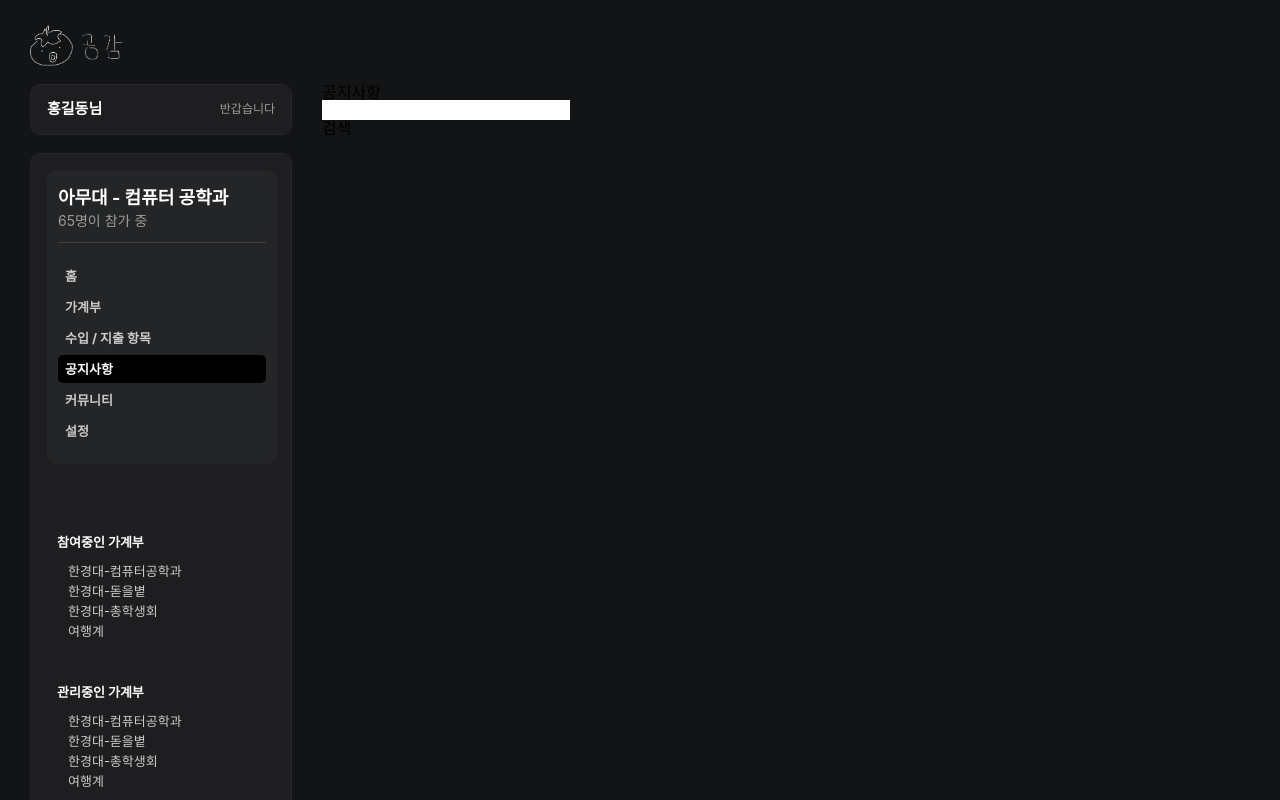
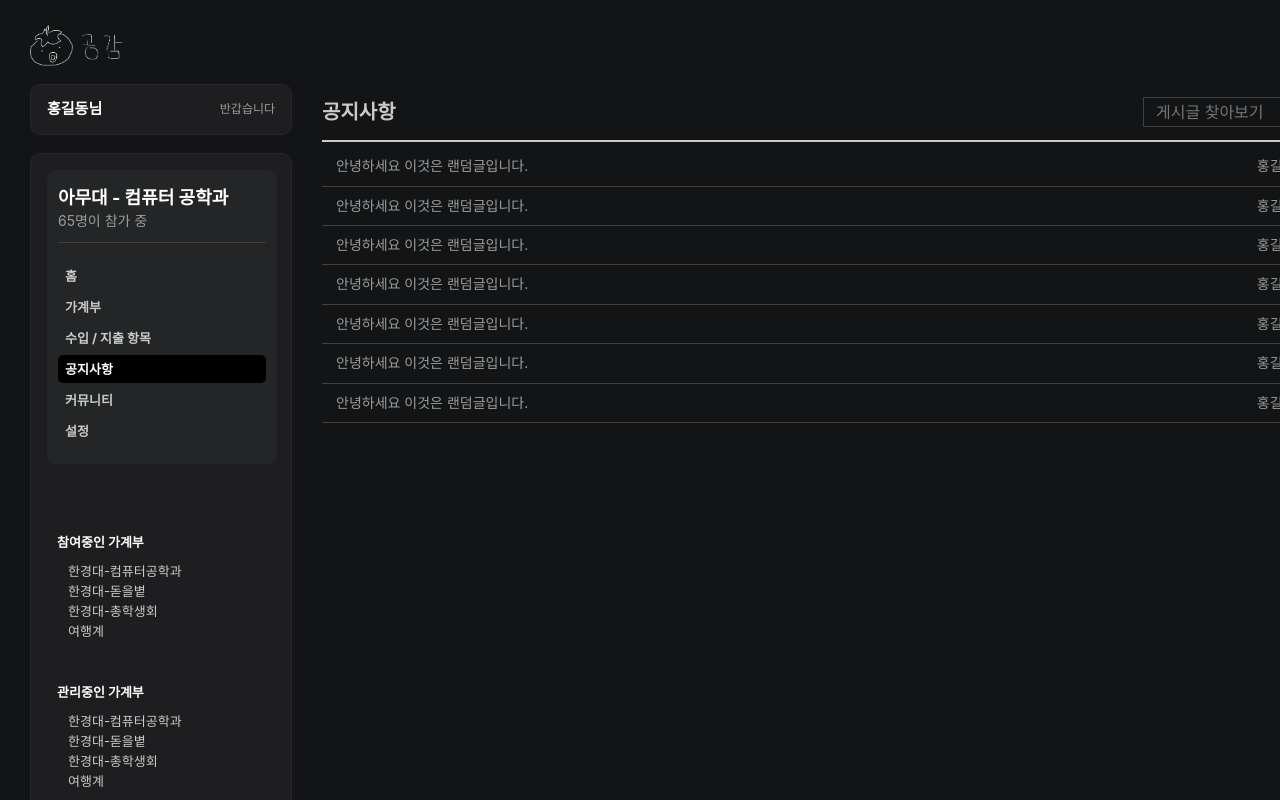
Before and after one commit to youngchannelforyou/gonggam, a React (Create React App) app in the folder frontend/: page /1/notice in a window 1280 px wide. Built offline with nearby package versions, Linux system fonts and the light colour scheme.

Commit message:
[frontend-fixed] map함수 임시 key추가, loading컴포넌트 수정, 게시글 페이지 css

```diff
--- a/frontend/src/components/PersonalAcountBook/AccountBookNameList.jsx
+++ b/frontend/src/components/PersonalAcountBook/AccountBookNameList.jsx
@@ -8,7 +8,10 @@ function AccountBookNameList({ title, list }) {
                 <div className={titleWrapper}>{title}</div>
             </div>
             <div className={accountBookListWrapper}>
-                {list.map((element) => <a className={accountBookElement} href='title'>{element}</a>)}
+                {list.map((element, index) => {
+                    const tmpKey = index + 1;
+                    return <a className={accountBookElement} href='title' key={tmpKey}>{element}</a>
+                })}
             </div>
         </div>
     );
--- /dev/null
+++ b/frontend/src/components/PersonalAcountBook/Board/Board.jsx
@@ -0,0 +1,128 @@
+import React from 'react';
+import { css } from '@emotion/css';
+
+
+function Board({ title, postList }) {
+    return (
+        <div className={container}>
+            <div className={writingHeader}>
+                <div className={writingTitle}>{title}</div>
+                <div className={searchBox}>
+                    <input className={searchInput} placeholder='게시글 찾아보기' />
+                    <button className={searchButton}>검색</button>
+                </div>
+            </div>
+            <div className={devideBar} />
+            <table className={writingListWrapper}>
+                {
+                    postList.map((item, idx) => {
+                        const tmpKey = idx + 1;
+                        return (
+                            <tr className={writingItemWrapper} key={tmpKey}>
+                                <td className={writingItemTitle}>
+                                    <a href='#'>{item.title}</a>
+                                </td>
+                                <td className={writingItemAuth}>
+                                    <a href='#'>{item.auth}</a>
+                                </td>
+                                <td className={writingItemDate}>
+                                    <a href='#'>{item.date}</a>
+                                </td>
+                            </tr>
+                        )
+                    })
+                }
+            </table>
+        </div>
+    );
+}
+
+export default Board;
+
+const container = css`
+    width: 100%;
+`;
+
+const writingHeader = css`
+    display: flex;
+    justify-content: space-between;
+`;
+
+const writingTitle = css`
+    height: 56px;
+    color: #CACACA;
+    font-size: 20px;
+    font-weight: bold;
+    line-height: 56px;
+`;
+
+const searchBox = css`
+    display: flex;
+    align-items: center;
+
+    height: 56px;
+`;
+
+const searchInput = css`
+    width: 200px;
+    height: 30px;
+    padding: 8px 12px;
+    color: white;
+
+    background-color: #121416;
+    border: 1px solid #404040;
+    /* border-radius: 19px; */
+`;
+
+const searchButton = css`
+    width: 50px;
+    height: 30px;
+    line-height: 30px;
+
+    text-align: center;
+    color: #D6D6D6;
+    background-color: #404040;
+
+`;
+
+const devideBar = css`
+    width: 100%;
+    height: 1px;
+    border: 1px solid #CACACA;
+`;
+
+
+const writingListWrapper = css`
+    width: 100%;
+    margin-top: 5px;
+    margin-bottom: 10px;
+    border-collapse: collapse;
+    color: #9c9c9c;
+    font-size: 14px;
+    font-weight: 400;
+`;
+
+const writingItemWrapper = css`
+    width: 100%;
+    border-bottom: 1px solid #404040;
+
+    td {
+        height: 16px;
+        line-height: 1.6;
+        padding: 8px 4px 8px 14px;
+        text-overflow : ellipsis;
+    }
+`;
+
+const writingItemTitle = css`
+    text-align: left;
+`;
+
+const writingItemAuth = css`
+    text-align: right;
+`;
+const writingItemDate = css`
+    width: 71px;
+    padding-left: 46px;
+    text-align: right;
+`;
--- a/frontend/src/components/PersonalAcountBook/Budget/BudgetBox.jsx
+++ b/frontend/src/components/PersonalAcountBook/Budget/BudgetBox.jsx
@@ -22,11 +22,12 @@ function BudgeBox({ spendTagList, title, amount, type }) {
                 <button className={addButton}>+</button>
             </div>
             <div className={tagBox}>
-                {spendTagList.map((tag) => {
+                {spendTagList.map((tag, index) => {
+                    const tmpKey = index + 1;
                     const randomNumber = Math.floor(Math.random() * 10);
                     const color = colorSet[randomNumber];
 
-                    return <div className={tagItem(color)}>{tag}</div>
+                    return <div className={tagItem(color)} key={tmpKey}>{tag}</div>
                 }
                 )}
             </div>
@@ -40,7 +41,7 @@ export default BudgeBox;
 const tagContainer = css`
     width: 100%;
     height: fit-content;
-    padding: 18px 22px 22px;
+    padding: 10px 22px 22px;
     background-color: #1C1E1F;
     border-radius: 20px;
 `;
@@ -53,7 +54,7 @@ const titleBox = css`
 
 const titleWrapper = css`
     line-height: 32px;
-    font-size: 18px;
+    font-size: 17px;
     color: #9c9c9c;
 `;
 
@@ -70,7 +71,7 @@ const tagBox = css`
     display: flex;
     gap: 12px;
 
-    margin-top: 22px;
+    margin-top: 18px;
 `
 
 const tagItem = (color) => css`
--- a/frontend/src/components/PersonalAcountBook/Home/Dashboard.jsx
+++ b/frontend/src/components/PersonalAcountBook/Home/Dashboard.jsx
@@ -3,8 +3,13 @@ import { css } from '@emotion/css';
 import DashboardGraph from './DashboardGraph';
 import WidthBar from './WidthBar';
 
-function Dashboard({ amount }) {
-    const [clickedScope, setClickedScope] = useState('');
+/*
+    clickedScope: 1(일), 2(월), 3(달)
+*/
+
+function Dashboard({ accountNumber }) {
+    const [isLoading, setIsLoading] = useState(true);
+    const [clickedScope, setClickedScope] = useState(null);
     const [expenseBarItemsInfo, setExpenseBarItemsWidth] = useState([
         { title: '축제준비', percent: 0 },
         { title: '축제준비', percent: 0 },
@@ -23,8 +28,36 @@ function Dashboard({ amount }) {
             { title: '축제준비', percent: 10 },
             { title: '축제준비', percent: 3 },
             { title: '축제준비', percent: 2 },
-        ])
-    }, [])
+        ]);
+
+        homePostRequset();
+    }, []);
+
+    useEffect(() => {
+        if (accountNumber !== null)
+            setIsLoading(true);
+    }, [accountNumber])
+
+
+
+    async function homePostRequset() {
+        await fetch('http://localhost:8080/AccountBook/getcostlist', {
+            method: 'POST',
+            body: JSON.stringify({
+                'Term': 1,
+                'AccountBook': accountNumber
+            }),
+            headers: {
+                'Content-Type': 'application/json',
+                'Accept': 'application/json',
+            },
+            credentials: 'include', // get cookie
+        })
+            .then((responseData) => responseData.json())
+            .then((data) => {
+                console.log(data);
+            })
+    }
 
     return (
         <div className={container}>
@@ -33,15 +66,15 @@ function Dashboard({ amount }) {
                     <div className={budgetText}>예산 잔액</div>
                     <div className={balanceWrapper}>
                         <p className={dollorIcon} >₩</p>
-                        <p className={amountText}>{new Intl.NumberFormat().format(amount)}</p>
+                        <p className={amountText}>{new Intl.NumberFormat().format(1111)}</p>
                     </div>
                 </div>
                 <div>
                     <div className={scopeButtonWrapper}>
-                        <button className={scopeButton('day', clickedScope)} onClick={() => setClickedScope('day')}>1일</button>
-                        <button className={scopeButton('week', clickedScope)} onClick={() => setClickedScope('week')}>1주</button>
-                        <button className={scopeButton('month', clickedScope)} onClick={() => setClickedScope('month')}>1달</button>
-                        <button className={scopeButton('year', clickedScope)} onClick={() => setClickedScope('year')}>1년</button>
+                        <button className={scopeButton(1, clickedScope)} onClick={() => setClickedScope(1)}>1일</button>
+                        <button className={scopeButton(2, clickedScope)} onClick={() => setClickedScope(2)}>1주</button>
+                        <button className={scopeButton(3, clickedScope)} onClick={() => setClickedScope(3)}>1달</button>
+                        {/* <button className={scopeButton('year', clickedScope)} onClick={() => setClickedScope('year')}>1년</button> */}
                     </div>
                     <div>
                         <DashboardGraph />
@@ -53,22 +86,24 @@ function Dashboard({ amount }) {
                     <div className={expenseText}>지출항목</div>
                     <div className={expenseBarWrapper}>
                         {
-                            expenseBarItemsInfo.map((itemInfo, idx) =>
-                                <div className={expenseBarItem(idx, colorSet[idx], itemInfo.percent)} />
-                            )
+                            expenseBarItemsInfo.map((itemInfo, idx) => {
+                                const tmpKey = idx + 1;
+                                return <div className={expenseBarItem(idx, colorSet[idx], itemInfo.percent)} key={tmpKey} />
+                            })
                         }
                     </div>
                     <div className={expenseListWrapper}>
                         {
-                            expenseBarItemsInfo.map((itemInfo, idx) =>
-                                <div className={expenseListItemInfo}>
+                            expenseBarItemsInfo.map((itemInfo, idx) => {
+                                const tmpKey = idx + 1;
+                                return <div className={expenseListItemInfo} key={tmpKey}>
                                     <div className={colorPoint(colorSet[idx])}></div>
                                     <div className={expenseInfoWrapper}>
                                         <div className={expenseListTitle}>{itemInfo.title}</div>
                                         <div className={expenseListPercent}>{itemInfo.percent}%</div>
                                     </div>
                                 </div>
-                            )
+                            })
                         }
                     </div>
                 </div>
--- a/frontend/src/components/PersonalAcountBook/Home/RecentLogList.jsx
+++ b/frontend/src/components/PersonalAcountBook/Home/RecentLogList.jsx
@@ -17,8 +17,9 @@ function RecentLogList({ width }) {
             <div className={recentBoxTitle}>최근 변동 내역</div>
             <div className={recentItemWrapper}>
                 {
-                    spendList.map((item) => {
-                        return <RecentLogListItem item={item} />
+                    spendList.map((item, index) => {
+                        const tmpKey = index + 1;
+                        return <RecentLogListItem key={tmpKey} item={item} />
                     })
                 }
             </div>
--- a/frontend/src/components/PersonalAcountBook/Home/WidthBar.jsx
+++ b/frontend/src/components/PersonalAcountBook/Home/WidthBar.jsx
@@ -43,10 +43,11 @@ function WidthBar({ title, totalAmount, amount, type }) {
                 <div className={amountWrapper(colorSet[type])}>{!type ? '+' : '-'}{new Intl.NumberFormat().format(amount)}</div>
             </div>
             <div className={widthBarWrapper}>
-                {selectedArr.map((isSelected) => {
+                {selectedArr.map((isSelected, index) => {
+                    const tmpKey = index + 1;
                     if (isSelected)
-                        return (<div className={widthBarItem(selectedItemColorSet[type])}></div>)
-                    return (<div className={widthBarItem(frameColorSet[type])}></div>)
+                        return (<div className={widthBarItem(selectedItemColorSet[type])} key={tmpKey}></div>)
+                    return (<div className={widthBarItem(frameColorSet[type])} key={tmpKey}></div>)
                 })}
             </div>
         </div>
--- a/frontend/src/pages/AccountBookPage/Community.jsx
+++ b/frontend/src/pages/AccountBookPage/Community.jsx
@@ -1,13 +1,23 @@
 import React from 'react';
 
 import AccountBookWrapper from '../../Wrapper/AccountBookWrapper';
+import Board from '../../components/PersonalAcountBook/Board/Board';
 
 function Community() {
+    const postList = [
+        { title: '안녕하세요 이것은 랜덤글입니다.', auth: '홍길동', date: '2023.05.25' },
+        { title: '안녕하세요 이것은 랜덤글입니다.', auth: '홍길동', date: '2023.05.25' },
+        { title: '안녕하세요 이것은 랜덤글입니다.', auth: '홍길동', date: '2023.05.25' },
+        { title: '안녕하세요 이것은 랜덤글입니다.', auth: '홍길동', date: '2023.05.25' },
+        { title: '안녕하세요 이것은 랜덤글입니다.', auth: '홍길동', date: '2023.05.25' },
+        { title: '안녕하세요 이것은 랜덤글입니다.', auth: '홍길동', date: '2023.05.25' },
+        { title: '안녕하세요 이것은 랜덤글입니다.', auth: '홍길동', date: '2023.05.25' }
+    ];
 
     return (
 
         <AccountBookWrapper>
-            <div></div>
+            <Board title='커뮤니티' postList={postList} />
         </AccountBookWrapper>
     );
 };
--- a/frontend/src/pages/AccountBookPage/Home.jsx
+++ b/frontend/src/pages/AccountBookPage/Home.jsx
@@ -1,4 +1,4 @@
-import React from 'react';
+import React, { useEffect, useState } from 'react';
 import { css, cx } from '@emotion/css';
 
 import Dashboard from '../../components/PersonalAcountBook/Home/Dashboard';
@@ -9,10 +9,20 @@ import noticeIcon from '../../assets/noticeIcon.svg'
 import communityIcon from '../../assets/communityIcon.svg'
 import addImg from '../../assets/addImg.png';
 import AccountBookWrapper from '../../Wrapper/AccountBookWrapper';
+import { useParams } from 'react-router-dom';
 
 
 function Home() {
-    const amount = '5381000058';
+    const [accountNumber, setAccountNumber] = useState(null);
+    const nowUrlParam = useParams();
+
+    console.log(nowUrlParam);
+    console.log(accountNumber);
+    useEffect(() => {
+        setAccountNumber(nowUrlParam.accountName.replace('account', ''));
+
+    }, [nowUrlParam])
+
     const noticeList = [
         { title: '안녕하세요 이것은 랜덤글입니다.', auth: '홍길동', date: '2023.05.25', url: 'aaa' },
         { title: '안녕하세요 이것은 랜덤글입니다.', auth: '홍길동', date: '2023.05.25', url: 'aaa' },
@@ -29,10 +39,29 @@ function Home() {
         { title: '안녕하세요 이것은 랜덤글입니다.', auth: '홍길동', date: '2023.05.25' }
     ]
 
+    async function homeGetRequest() {
+        await fetch(`http://localhost:8080/gonggam/${accountNumber}/home`, {
+            method: 'GET',
+            headers: {
+                'Content-Type': 'application/json',
+                'Accept': 'application/json',
+            },
+            credentials: 'include', // get cookie
+        })
+            .then((responseData) => responseData.json())
+            .then((data) => {
+                console.table(data);
+            })
+    }
+
+    useEffect(() => {
+        homeGetRequest();
+    }, []);
+
     return (
         <AccountBookWrapper>
             <div className={mainTopBox}>
-                <Dashboard amount={amount} />
+                <Dashboard accountNumber={accountNumber} />
             </div>
             <div className={mainBottomBox}>
                 <div className={leftContent}>
@@ -42,10 +71,12 @@ function Home() {
                             <p>공지사항</p>
                         </div>
                         <table className={writingListWrapper}>
+                            <tbody>
                                 {
-                                noticeList.map((item) => {
+                                    noticeList.map((item, index) => {
+                                        const tmpKey = index + 1;
                                         return (
-                                        <tr className={writingItemWrapper}>
+                                            <tr key={tmpKey} className={writingItemWrapper}>
                                                 <td className={writingItemTitle}>
                                                     <a href={item.url}>{item.title}</a>
                                                 </td>
@@ -59,6 +90,7 @@ function Home() {
                                         )
                                     })
                                 }
+                            </tbody>
                         </table>
                     </div>
                     <div className={cx(communityArea, writingBox)}>
@@ -67,10 +99,12 @@ function Home() {
                             <p>커뮤니티</p>
                         </div>
                         <table className={writingListWrapper}>
+                            <tbody>
                                 {
-                                communityList.map((item) => {
+                                    communityList.map((item, index) => {
+                                        const tmpKey = index + 1;
                                         return (
-                                        <tr className={writingItemWrapper}>
+                                            <tr key={tmpKey} className={writingItemWrapper}>
                                                 <td className={writingItemTitle}>
                                                     <a href='#'>{item.title}</a>
                                                 </td>
@@ -84,6 +118,7 @@ function Home() {
                                         )
                                     })
                                 }
+                            </tbody>
                         </table>
                     </div>
                 </div>
@@ -186,4 +221,5 @@ const addBox = css`
 `;
 
 const recentBox = css`
+
 `
--- a/frontend/src/pages/AccountBookPage/Notice.jsx
+++ b/frontend/src/pages/AccountBookPage/Notice.jsx
@@ -1,24 +1,22 @@
 import React from 'react';
 import AccountBookWrapper from '../../Wrapper/AccountBookWrapper';
+import { css } from '@emotion/css';
+import Board from '../../components/PersonalAcountBook/Board/Board';
 
 function Notice() {
+    const postList = [
+        { title: '안녕하세요 이것은 랜덤글입니다.', auth: '홍길동', date: '2023.05.25' },
+        { title: '안녕하세요 이것은 랜덤글입니다.', auth: '홍길동', date: '2023.05.25' },
+        { title: '안녕하세요 이것은 랜덤글입니다.', auth: '홍길동', date: '2023.05.25' },
+        { title: '안녕하세요 이것은 랜덤글입니다.', auth: '홍길동', date: '2023.05.25' },
+        { title: '안녕하세요 이것은 랜덤글입니다.', auth: '홍길동', date: '2023.05.25' },
+        { title: '안녕하세요 이것은 랜덤글입니다.', auth: '홍길동', date: '2023.05.25' },
+        { title: '안녕하세요 이것은 랜덤글입니다.', auth: '홍길동', date: '2023.05.25' }
+    ];
 
     return (
-
         <AccountBookWrapper>
-            <div>
-                <div>
-                    <div>공지사항</div>
-                    <div>
-                        <input />
-                        <div>검색</div>
-                    </div>
-                </div>
-                <div />
-                <div>
-
-                </div>
-            </div>
+            <Board title='공지사항' postList={postList} />
         </AccountBookWrapper>
     );
 };
```
Also changed, not shown: frontend/src/components/Loading/Loading.jsx (+20 -3 lines), frontend/src/components/PersonalAcountBook/AccountBook/Calendar.jsx (+3 -18 lines), frontend/src/pages/MainPage.jsx (+14 -9 lines). Lines whose indentation alone changed are shown as unchanged.
